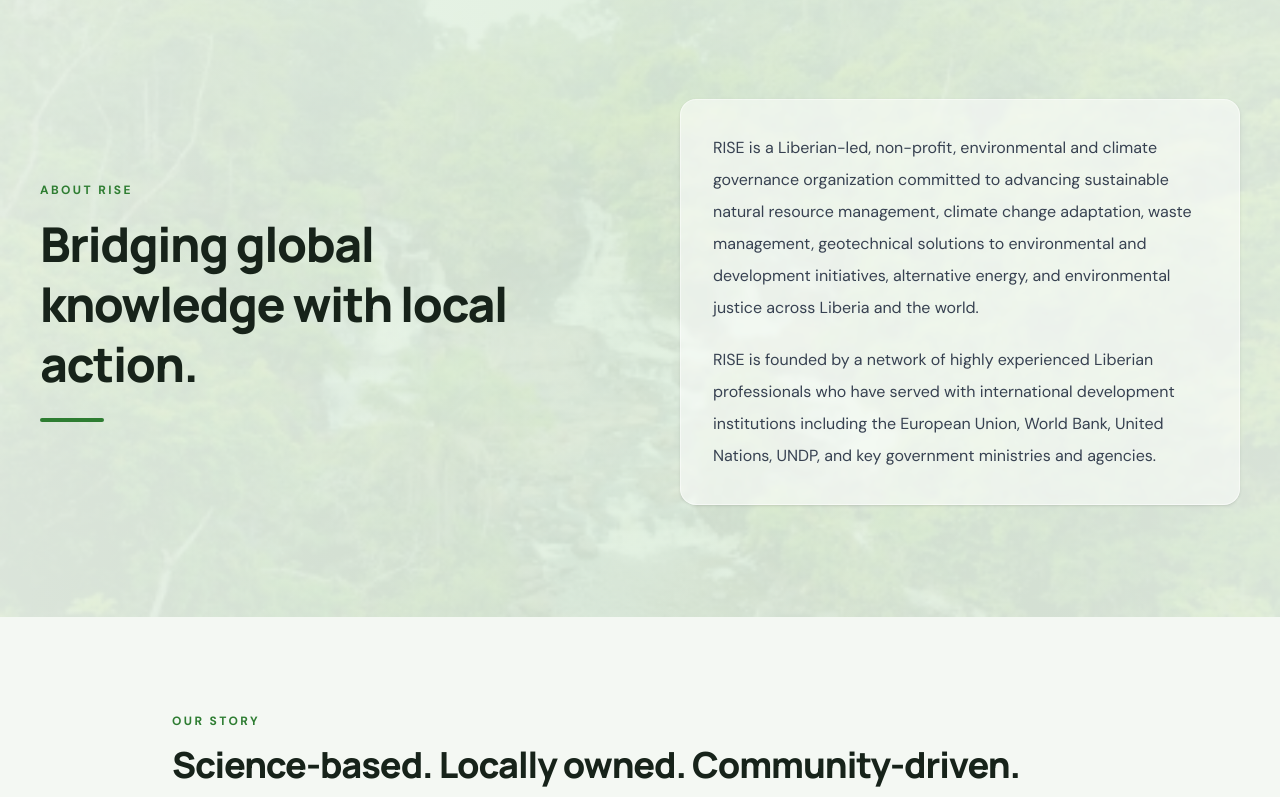
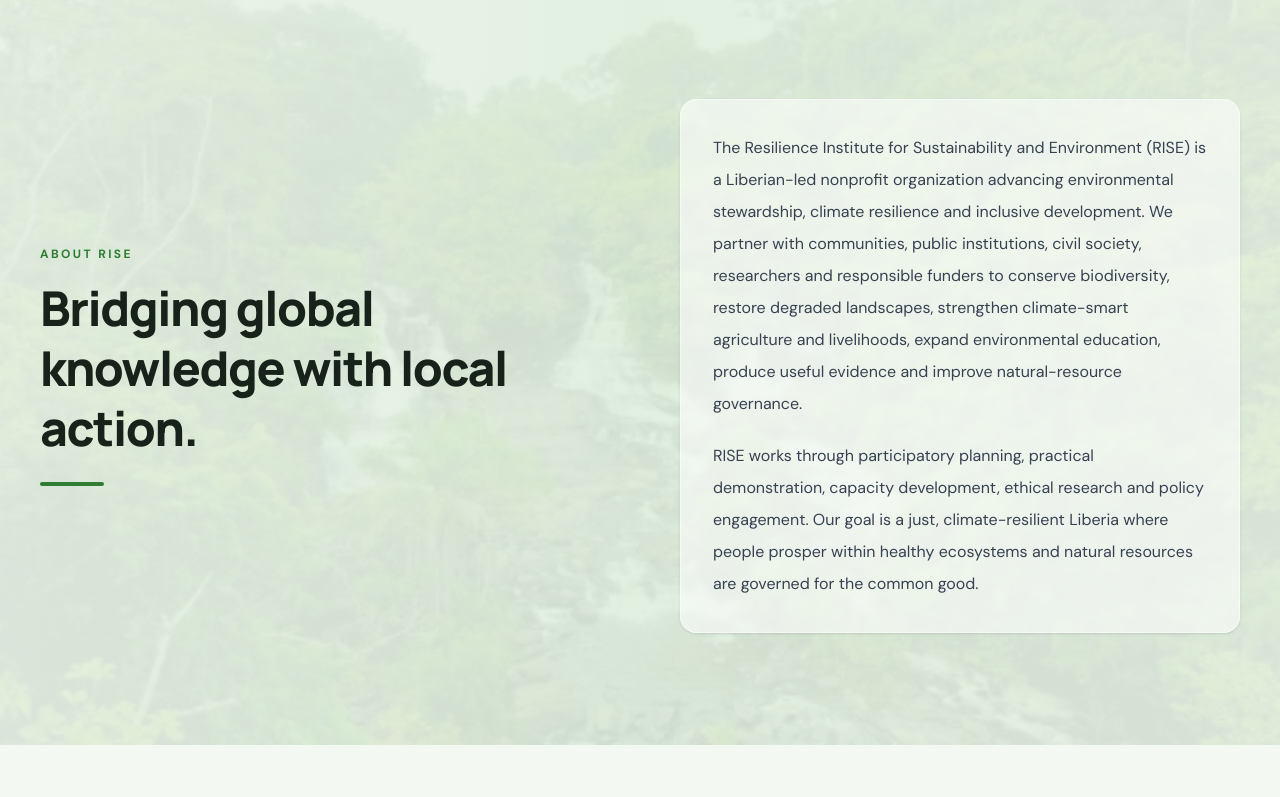
Before and after one commit to FitzgeraldChallar/riselr-ngo, a React (Vite) app: page /about/who-we-are in a window 1280 px wide. Shown: the part 574-1371 px from the top of the page. Built offline with nearby package versions, Linux system fonts and the light colour scheme; the HTML template or start-up script is replaced by a standard one.

Commit message:
additional updates

```diff
--- a/src/pages/About/Leadership.jsx
+++ b/src/pages/About/Leadership.jsx
@@ -5,7 +5,7 @@
 const leaders = [
   {
     name: "Alexander G. Wrehyou",
-    role: "Founder & Senior Advisor - BSc, MSc, MSc(Hon), PGip, Cert",
+    role: "Founder & Senior Advisor - BSc, MSc, MSc(Hon), PGDip, Cert",
     image: "/images/rise-leader-1.jpg",
     version: "1",
   },
--- a/src/pages/About/WhoWeAre.jsx
+++ b/src/pages/About/WhoWeAre.jsx
@@ -98,19 +98,20 @@
           <div className="rounded-2xl border border-white/50 bg-white/55 p-7 shadow-sm backdrop-blur-[2px] sm:p-8">
             <div className="space-y-5 text-base leading-8 text-[#374151]">
               <p>
-                RISE is a Liberian-led, non-profit, environmental and climate
-                governance organization committed to advancing sustainable
-                natural resource management, climate change adaptation, waste
-                management, geotechnical solutions to environmental and
-                development initiatives, alternative energy, and environmental
-                justice across Liberia and the world.
+                The Resilience Institute for Sustainability and Environment (RISE) is a Liberian-led nonprofit organization advancing environmental stewardship,
+                climate resilience and inclusive development.
+                We partner with communities, public institutions, civil society,
+                researchers and responsible funders to conserve biodiversity, restore degraded
+                landscapes, strengthen climate-smart agriculture and livelihoods, expand environmental education, produce useful evidence and
+                improve natural-resource governance.
               </p>
 
               <p>
-                RISE is founded by a network of highly experienced Liberian
-                professionals who have served with international development
-                institutions including the European Union, World Bank, United
-                Nations, UNDP, and key government ministries and agencies.
+                RISE works through participatory planning,
+                practical demonstration, capacity development,
+                ethical research and policy engagement. Our goal is a just, climate-resilient
+                Liberia where people prosper within healthy ecosystems and natural resources are
+                governed for the common good.
               </p>
             </div>
           </div>
```
